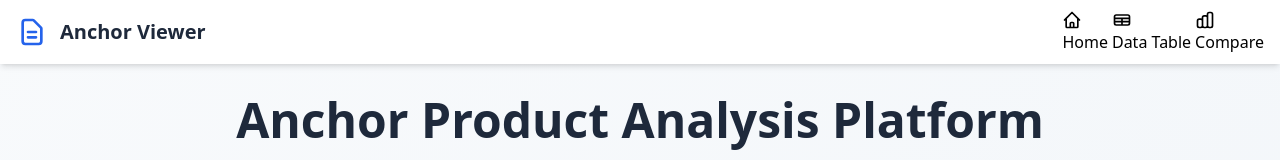
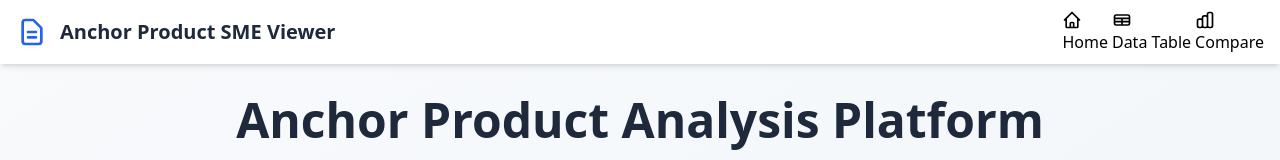
Before and after one commit to dinly59/compare-demo, a plain HTML site: page index.html in a window 1280 px wide. Shown: the top 160 px of the page. Drawn offline with nearby package versions, Linux system fonts and the light colour scheme.

Commit message:
change title

```diff
--- a/index.html
+++ b/index.html
@@ -3,7 +3,7 @@
   <head>
     <meta charset="utf-8" />
     <meta name="viewport" content="width=device-width,initial-scale=1" />
-    <title>Anchor Product Table Viewer</title>
+    <title>Anchor Product Table and Compare Viewer</title>
     <script src="https://cdn.tailwindcss.com"></script>
     <script src="https://cdn.jsdelivr.net/npm/chart.js@4.4.1/dist/chart.umd.min.js"></script>
     <link rel="stylesheet" href="style.css" />
@@ -27,7 +27,9 @@
                 d="M9 12h6m-6 4h6m2 5H7a2 2 0 01-2-2V5a2 2 0 012-2h5.586a1 1 0 01.707.293l5.414 5.414a1 1 0 01.293.707V19a2 2 0 01-2 2z"
               />
             </svg>
-            <span class="text-xl font-bold text-slate-800">Anchor Viewer</span>
+            <span class="text-xl font-bold text-slate-800"
+              >Anchor Product SME Viewer</span
+            >
           </div>
           <div class="flex gap-1">
             <a href="#home" class="nav-link" data-page="home">
```
